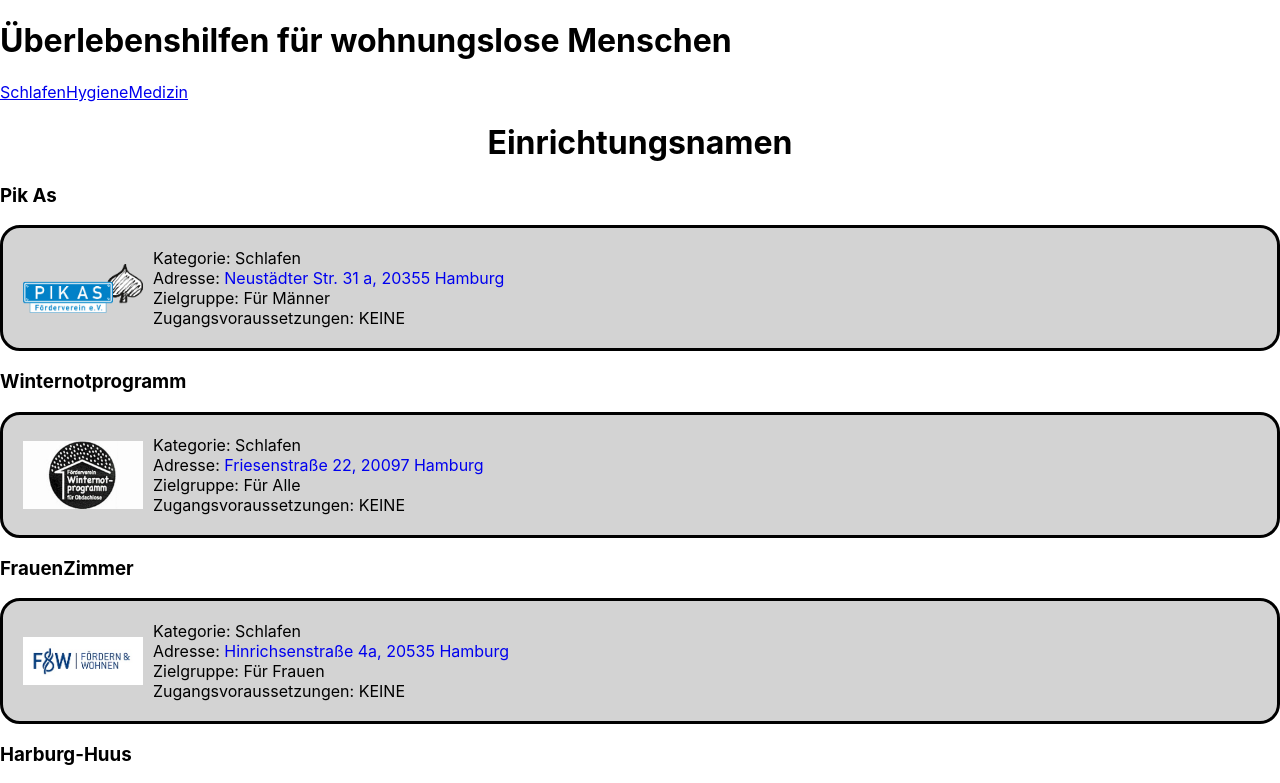
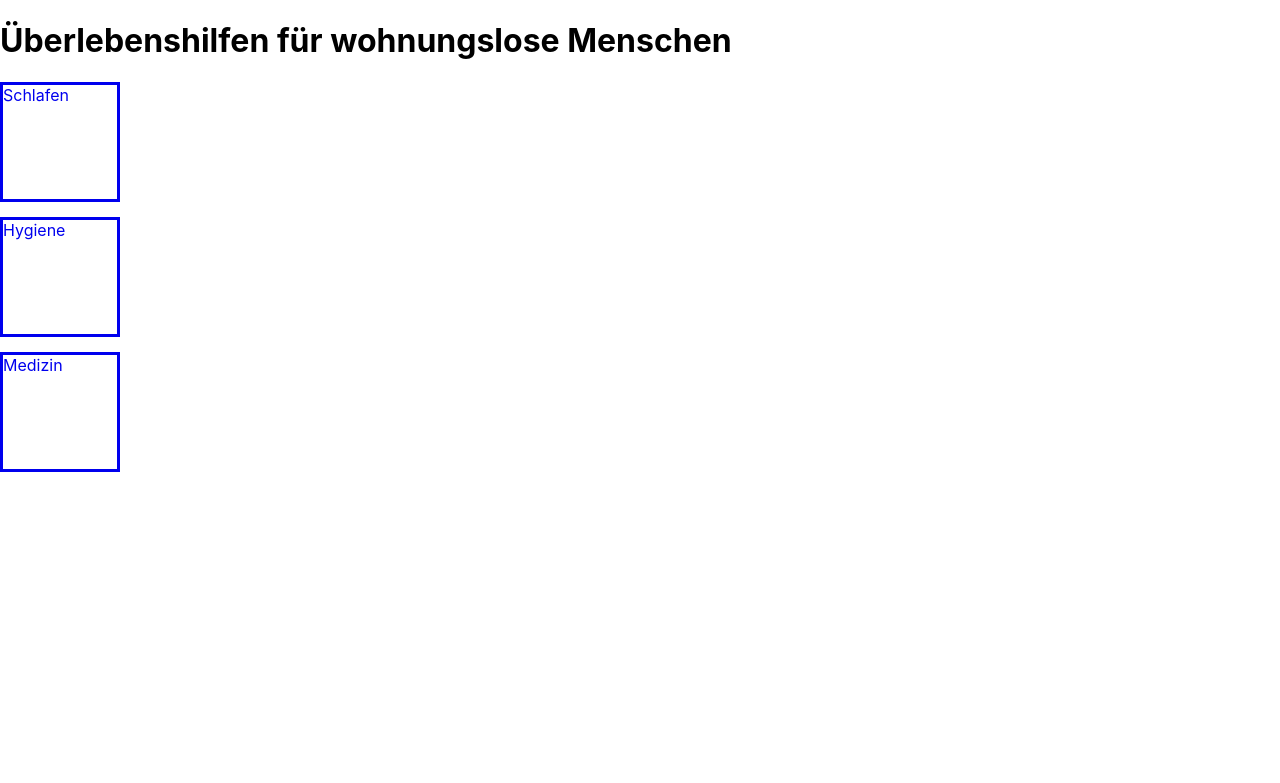
Before and after one commit to BucherLara/Capstone-Project, a Next.js app: page / in a window 1280 px wide. Shown: the top 783 px of the page. Built offline with nearby package versions, Linux system fonts and the light colour scheme.

Commit message:
add filtered pages hygiene and medizin

```diff
--- a/components/Facility/index.js
+++ b/components/Facility/index.js
@@ -28,7 +28,6 @@ export default function Facility({ facility }) {
           priority
         />
         <StyledList>
-          <ListItem>Kategorie: {category}</ListItem>
           <ListItem>
             Adresse:
             <StyledLink href={link}> {adress}</StyledLink>
--- a/components/Navigation/NavLandingpage/index.js
+++ b/components/Navigation/NavLandingpage/index.js
@@ -1,10 +1,22 @@
 import Link from "next/link";
+import styled from "styled-components";
+styled;
+
 export default function NavLandingpage() {
   return (
     <>
-      <Link href={"/schlafen"}>Schlafen</Link>
-      <Link href={"/hygiene"}>Hygiene</Link>
-      <Link href={"/medizin"}>Medizin</Link>
+      <StyledLink href={"/schlafen"}>Schlafen</StyledLink>
+      <StyledLink href={"/hygiene"}>Hygiene</StyledLink>
+      <StyledLink href={"/medizin"}>Medizin</StyledLink>
     </>
   );
 }
+
+const StyledLink = styled(Link)`
+  border-style: solid;
+  text-decoration: none;
+  width: 120px;
+  height: 120px;
+  display: flex;
+  margin-top: 15px;
+`;
--- a/pages/index.js
+++ b/pages/index.js
@@ -15,11 +15,6 @@ export default function Home({ facilities, category }) {
 
       <main>
         <NavLandingpage />
-        <Heading>Einrichtungsnamen</Heading>
-        <FacilityList
-          facilities={facilities}
-          category={category}
-        ></FacilityList>
       </main>
     </>
   );
--- a/pages/schlafen/index.js
+++ b/pages/schlafen/index.js
@@ -2,13 +2,11 @@ import MiniNav from "../../components/Navigation/MiniNavbar";
 import styled from "styled-components";
 import { ListItem } from "../../components/FacilityList";
 import Facility from "../../components/Facility";
+
 export default function Schlafen({ facilities }) {
-  // const asArray = Object.entries(facilities);
   const filtered = facilities.filter((facility) => {
     return facility.category.includes("Schlafen");
   });
-
-  console.log(filtered);
 
   return (
     <>
```
Also changed, not shown: pages/hygiene/index.js (+17 -2 lines), pages/medizin/index.js (+20 -2 lines).
